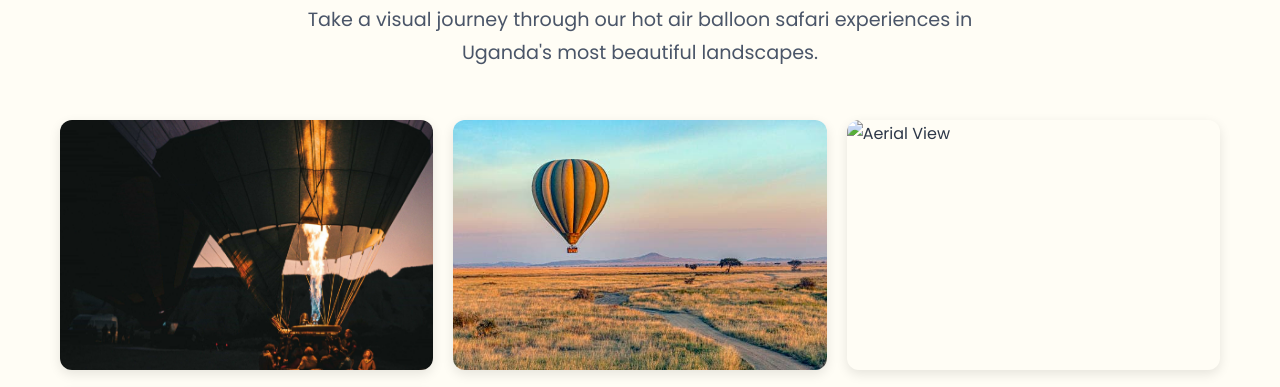
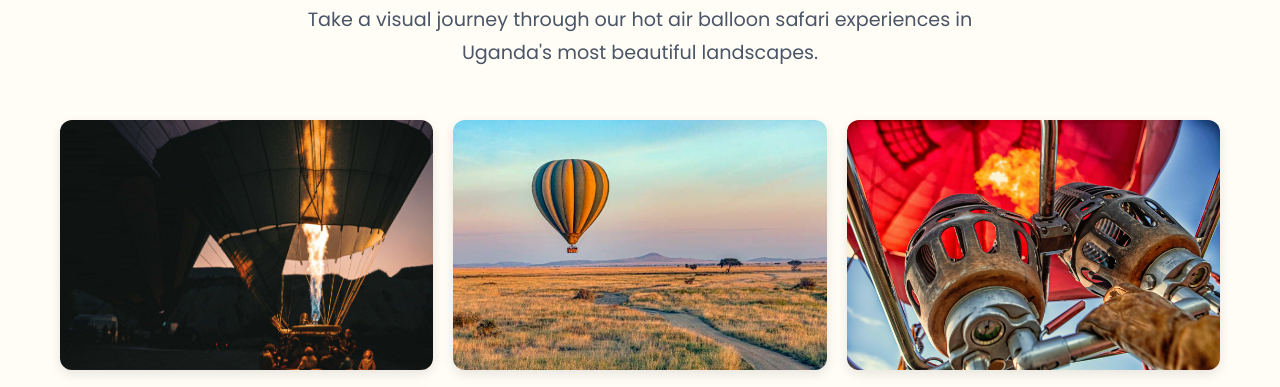
Before and after one commit to Charlie01-creator/Celerialug, a plain HTML site: page index.html in a window 1280 px wide. Shown: the part 3880-4267 px from the top of the page. Drawn offline with nearby package versions, Linux system fonts and the light colour scheme; grey boxes are pictures that could not be loaded.

Commit message:
Update index.html

```diff
--- a/index.html
+++ b/index.html
@@ -1222,7 +1222,7 @@
                     </div>
                 </div>
                 <div class="gallery-item">
-                    <img src="502.jpg" alt="Aerial View">
+                    <img src="500.jpg" alt="Aerial View">
                     <div class="gallery-overlay">
                         <i class="fas fa-search-plus"></i>
                     </div>
```
